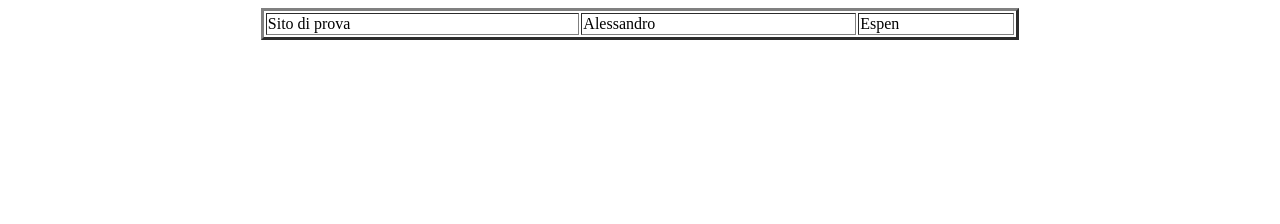
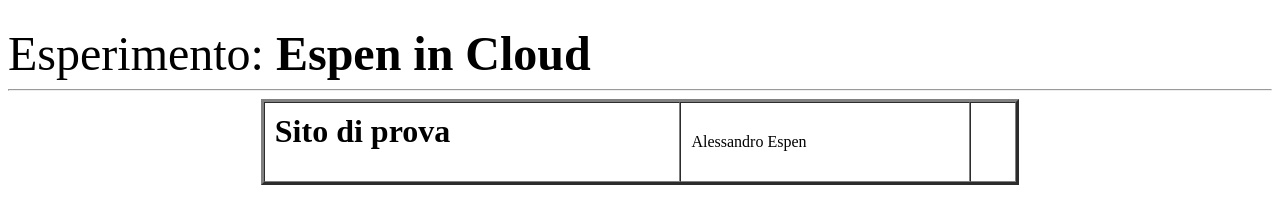
Before and after one commit to AlexExpen/Master, a plain HTML site: page Index.html in a window 1280 px wide. Drawn offline with Linux system fonts and the light colour scheme.

Commit message:
primo release

```diff
--- a/Index.html
+++ b/Index.html
@@ -1,10 +1,17 @@
 <html>
 <body>
-<table width="60%" border="3" Valign="center" align="center">
+<br>
+<Font size="+4">Esperimento: <b>Espen in Cloud</b></font>
+<hr>
+<table width="60%" border="3" Valign="center" align="center" cellspacing="0"
+cellpadding="10"
+
+
+>
 <tr>
-<td> Sito di prova</td>
-<td>Alessandro</td>
-<td>Espen</td>
+<td><h1>Sito di prova</h1></td>
+<td>Alessandro Espen</td>
+<td></td>
 </tr>
 </table>
 
```
